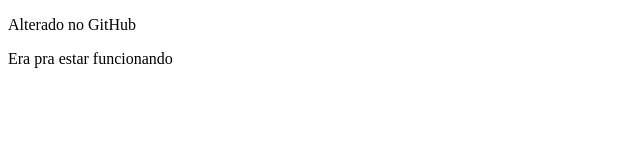
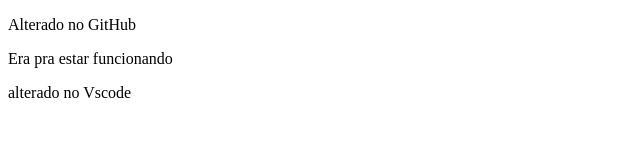
Before and after one commit to VitorAndrade18/Teste-git-Vscode, a plain HTML site: page INDEX.html in a window 1280 px wide. Shown: the whole page, without its empty margins (0-640 px from the left). Drawn offline with Linux system fonts and the light colour scheme.

Commit message:
refactor: alter INDEX.html

```diff
--- a/INDEX.html
+++ b/INDEX.html
@@ -8,5 +8,6 @@
 <body>
  <p>Alterado no GitHub</p>
     <p>Era pra estar funcionando </p>
+    <p>alterado no Vscode</p>
 </body>
 </html>
```
